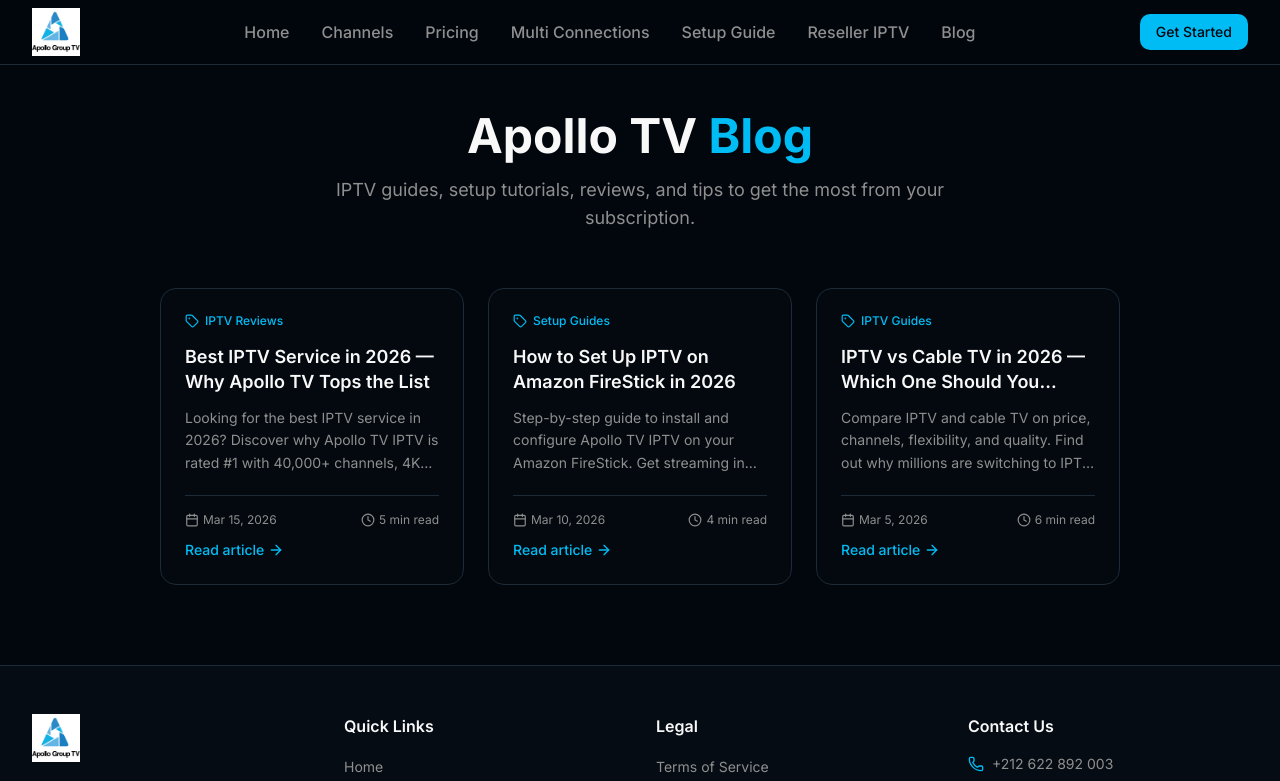
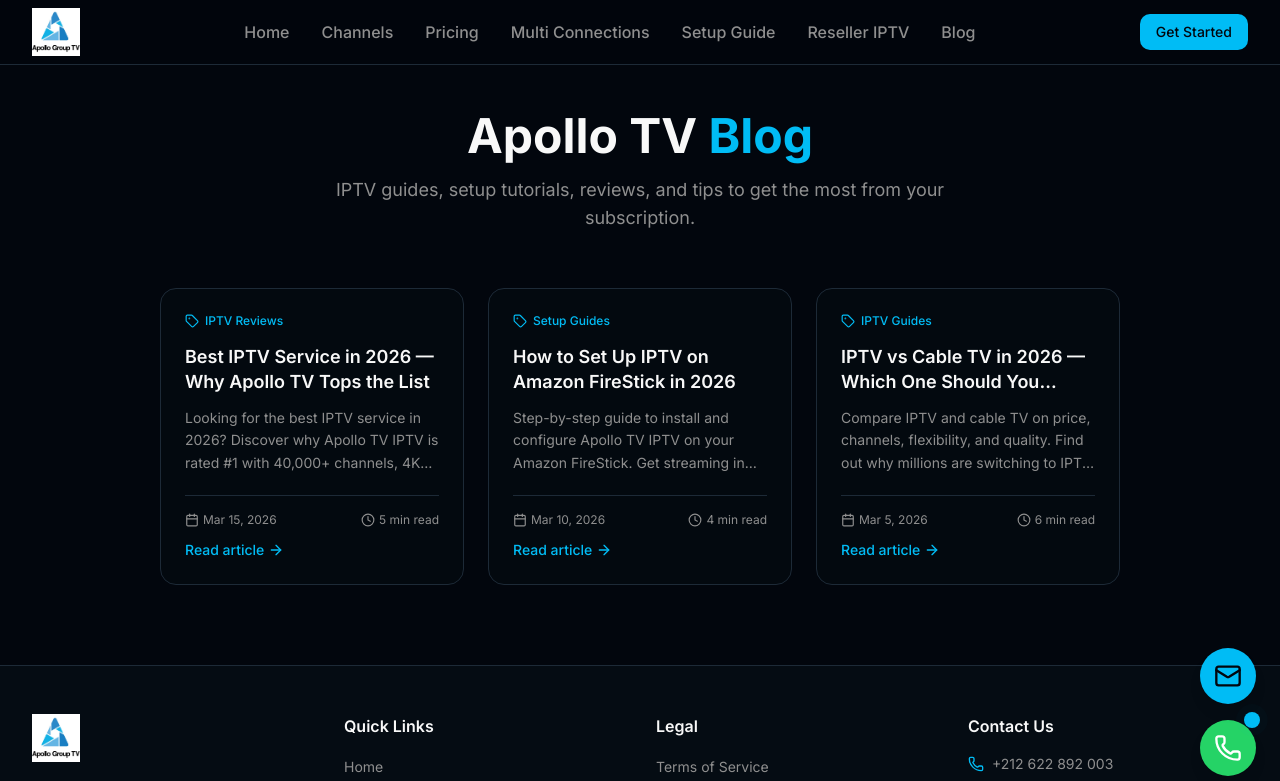
Before and after one commit to Animo2024/apollo-tv, a Next.js app: page /blog in a window 1280 px wide. Shown: the top 781 px of the page. Built offline with nearby package versions, Linux system fonts and the light colour scheme.

Commit message:
Add WhatsApp and Email floating buttons to blog pages

```diff
--- a/app/blog/[slug]/page.tsx
+++ b/app/blog/[slug]/page.tsx
@@ -6,6 +6,8 @@ import { MDXRemote } from "next-mdx-remote/rsc"
 import { getAllPosts, getPostBySlug } from "@/lib/blog"
 import { Header } from "@/components/header"
 import { Footer } from "@/components/footer"
+import { WhatsAppButton } from "@/components/whatsapp-button"
+import { EmailButton } from "@/components/email-button"
 
 interface Props {
   params: Promise<{ slug: string }>
@@ -171,6 +173,8 @@ export default async function BlogPostPage({ params }: Props) {
       </main>
 
       <Footer />
+      <WhatsAppButton />
+      <EmailButton />
     </div>
   )
 }
--- a/app/blog/page.tsx
+++ b/app/blog/page.tsx
@@ -4,6 +4,8 @@ import { Calendar, Clock, Tag, ArrowRight } from "lucide-react"
 import { getAllPosts } from "@/lib/blog"
 import { Header } from "@/components/header"
 import { Footer } from "@/components/footer"
+import { WhatsAppButton } from "@/components/whatsapp-button"
+import { EmailButton } from "@/components/email-button"
 
 export const metadata: Metadata = {
   title: "Apollo TV IPTV Blog — Tips, Guides & IPTV News",
@@ -88,6 +90,8 @@ export default function BlogPage() {
       </main>
 
       <Footer />
+      <WhatsAppButton />
+      <EmailButton />
     </div>
   )
 }
```
